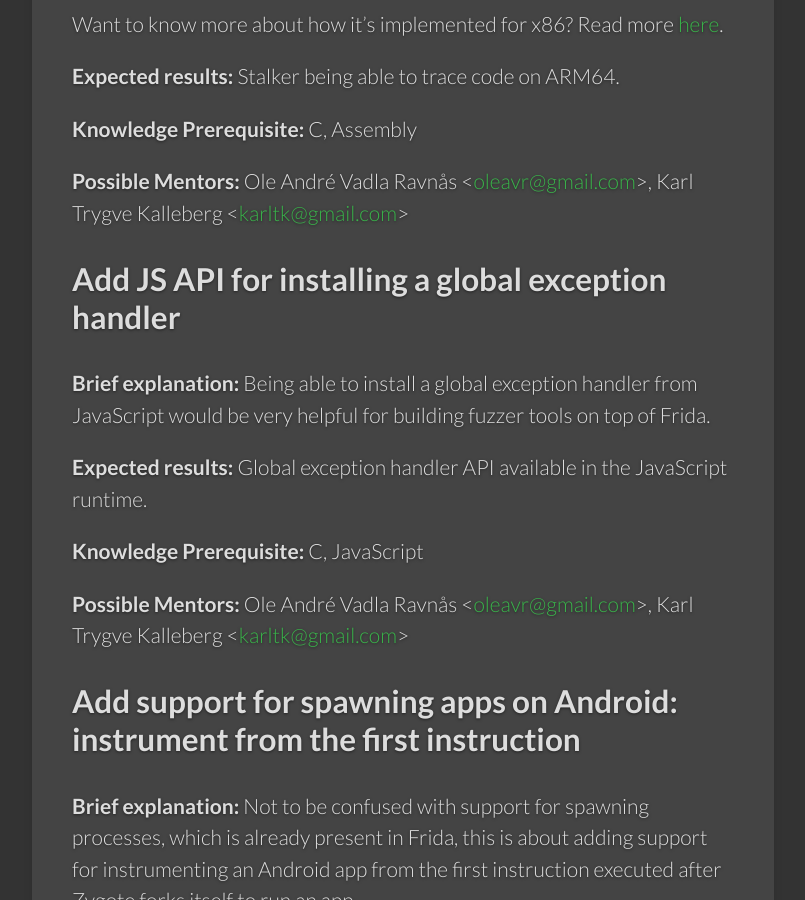
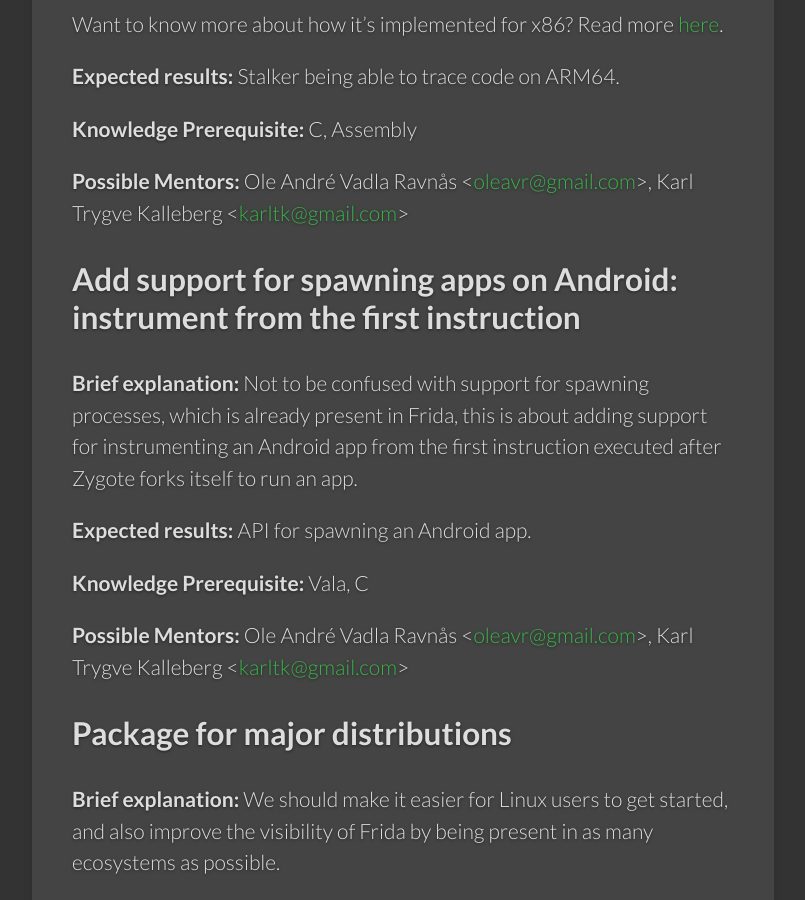
Before and after one commit to frida/frida-website, a Jekyll site: the page built from docs/gsoc-ideas-2015.md, in a window 1280 px wide and 900 px high, scrolled down 2347 px. Shown: the whole window, without its empty margins (139-944 px from the left). Built offline with Jekyll 4.4.1, drawn with Linux system fonts in a browser that asks for light colours; some web fonts are replaced.

Commit message:
Remove one GSoC idea that's too small to qualify

```diff
--- a/docs/gsoc-ideas-2015.md
+++ b/docs/gsoc-ideas-2015.md
@@ -84,18 +84,6 @@ Want to know more about how it's implemented for x86? Read more [here](https://m
 **Possible Mentors:** Ole André Vadla Ravnås &lt;[oleavr@gmail.com](mailto:oleavr@gmail.com)&gt;, Karl Trygve Kalleberg &lt;[karltk@gmail.com](mailto:karltk@gmail.com)&gt;
 
 
-## Add JS API for installing a global exception handler
-
-**Brief explanation:** Being able to install a global exception handler from
-JavaScript would be very helpful for building fuzzer tools on top of Frida.
-
-**Expected results:** Global exception handler API available in the JavaScript runtime.
-
-**Knowledge Prerequisite:** C, JavaScript
-
-**Possible Mentors:** Ole André Vadla Ravnås &lt;[oleavr@gmail.com](mailto:oleavr@gmail.com)&gt;, Karl Trygve Kalleberg &lt;[karltk@gmail.com](mailto:karltk@gmail.com)&gt;
-
-
 ## Add support for spawning apps on Android: instrument from the first instruction
 
 **Brief explanation:** Not to be confused with support for spawning processes,
```
